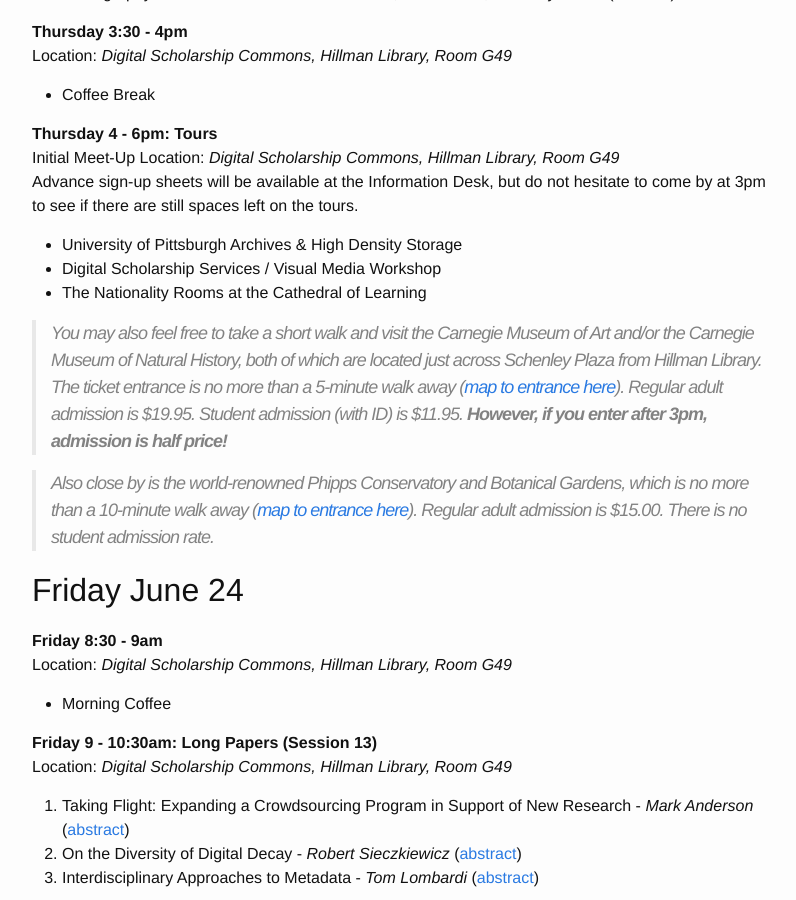
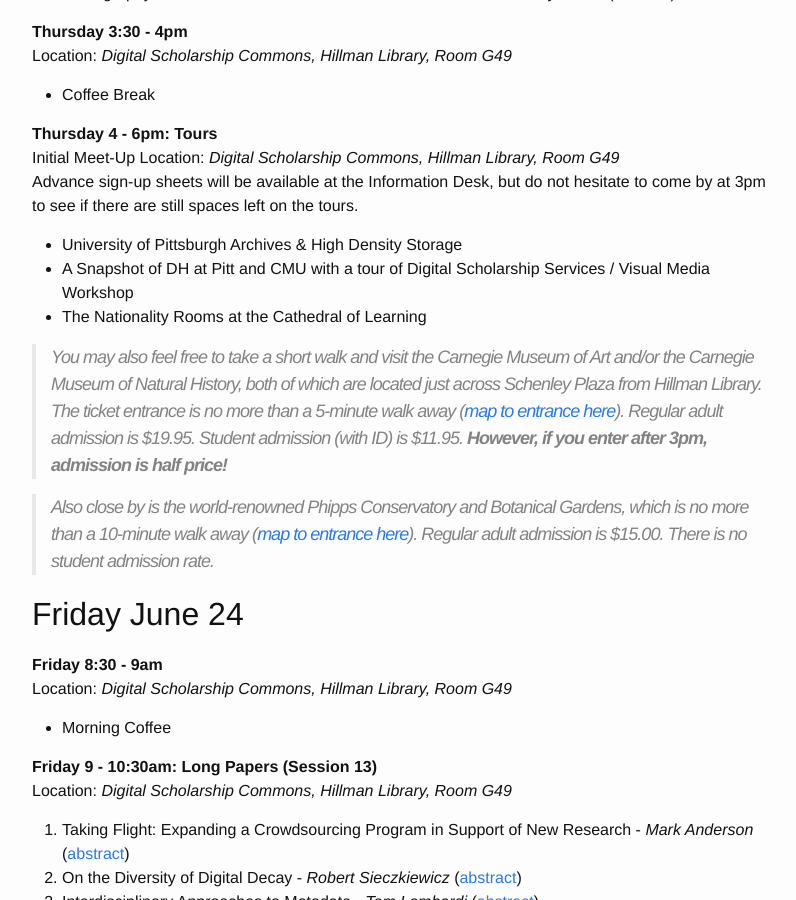
Before and after one commit to KeystoneDH/2016, a Jekyll site: the page built from schedule.md, in a window 1280 px wide and 900 px high, scrolled down 3966 px. Shown: the whole window, without its empty margins (238-1034 px from the left). Built offline with Jekyll 4.4.1, drawn with Linux system fonts in a browser that asks for light colours.

Commit message:
update dss/vmw tour

```diff
--- a/schedule.md
+++ b/schedule.md
@@ -163,7 +163,7 @@ Initial Meet-Up Location: _Digital Scholarship Commons, Hillman Library, Room G4
 Advance sign-up sheets will be available at the Information Desk, but do not hesitate to come by at 3pm to see if there are still spaces left on the tours.
 
 - University of Pittsburgh Archives & High Density Storage
-- Digital Scholarship Services / Visual Media Workshop
+- A Snapshot of DH at Pitt and CMU with a tour of Digital Scholarship Services / Visual Media Workshop
 - The Nationality Rooms at the Cathedral of Learning
 
 >You may also feel free to take a short walk and visit the Carnegie Museum of Art and/or the Carnegie Museum of Natural History, both of which are located just across Schenley Plaza from Hillman Library. The ticket entrance is no more than a 5-minute walk away ([map to entrance here](https://goo.gl/maps/Cv8rbyV2TN32)). Regular adult admission is $19.95. Student admission (with ID) is $11.95. **However, if you enter after 3pm, admission is half price!**
```
